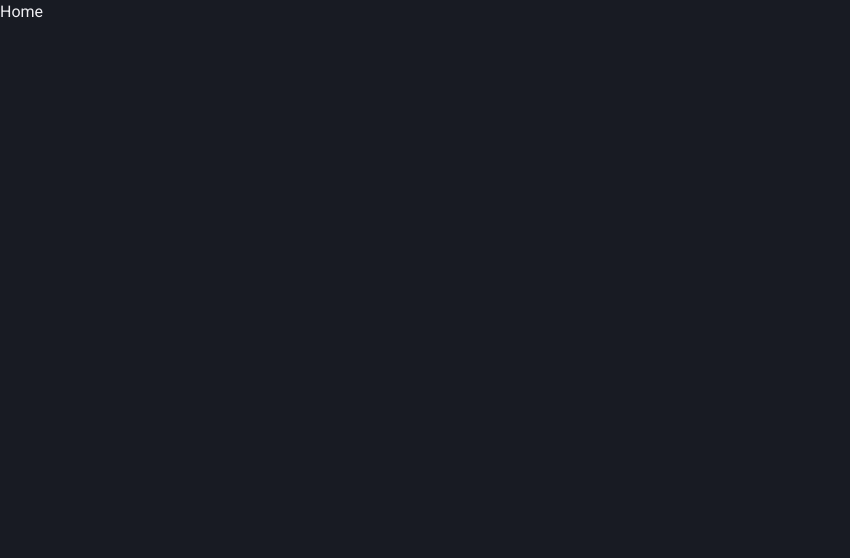
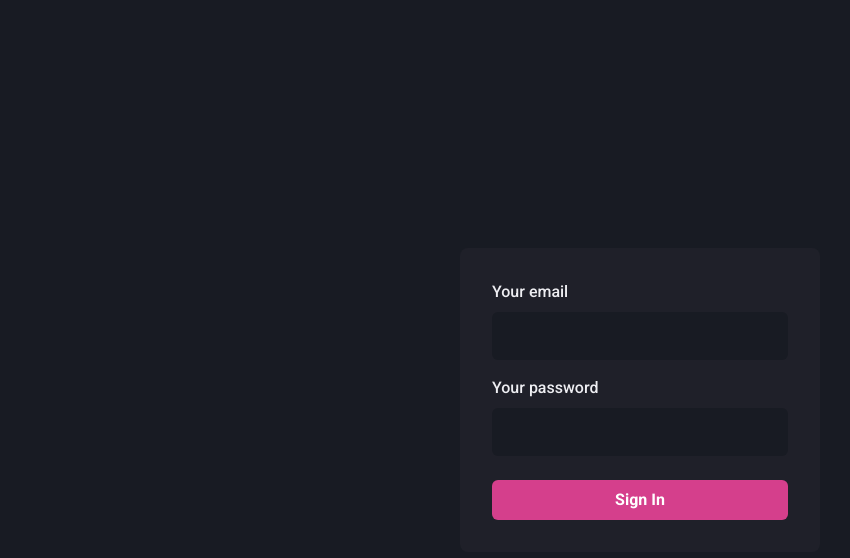
Before and after one commit to jmamadeu/dashgo, a Next.js app: page / in a window 1280 px wide. Shown: the top 558 px of the page, without its empty margins (0-850 px from the left). Built offline with nearby package versions, Linux system fonts and the light colour scheme.

Commit message:
feat: login page

```diff
--- /dev/null
+++ b/src/components/form/input.tsx
@@ -0,0 +1,29 @@
+import {
+  FormControl,
+  FormLabel,
+  Input as ChakraInput,
+  InputProps as ChakraInputProps
+} from "@chakra-ui/react";
+
+type InputProps = ChakraInputProps & {
+  name: string;
+  label?: string;
+};
+
+export const Input = ({ name, label, ...rest }: InputProps) => (
+  <FormControl>
+    <FormLabel htmlFor="password">{label}</FormLabel>
+    <ChakraInput
+      name={name}
+      id={name}
+      focusBorderColor="pink.500"
+      bgColor="gray.900"
+      variant="filled"
+      _hover={{
+        bgColor: "gray.900"
+      }}
+      size="lg"
+      {...rest}
+    />
+  </FormControl>
+);
--- a/src/pages/_document.tsx
+++ b/src/pages/_document.tsx
@@ -3,7 +3,7 @@ import Document, {
   Head,
   Html,
   Main,
-  NextScript
+  NextScript,
 } from "next/document";
 
 class MyDocument extends Document {
--- a/src/pages/index.tsx
+++ b/src/pages/index.tsx
@@ -1,9 +1,10 @@
+import { Button, Flex, Stack } from "@chakra-ui/react";
 import type { NextPage } from "next";
 import Head from "next/head";
+import { Input } from "../components/form/input";
 
-const Home: NextPage = () => {
-  return (
-    <div>
+const Home: NextPage = () => (
+  <Flex as="main" justify="center" align="center" h="100vh">
     <Head>
       <title>DashGo</title>
       <meta
@@ -12,9 +13,26 @@ const Home: NextPage = () => {
       />
       <link rel="icon" href="/favicon.ico" />
     </Head>
-      <h1>Home </h1>
-    </div>
+
+    <Flex
+      as="form"
+      width="100%"
+      maxW={360}
+      bg="gray.800"
+      p={8}
+      borderRadius={8}
+      flexDir="column"
+    >
+      <Stack spacing={4}>
+        <Input name="email" type="email" label="Your email" />
+        <Input name="password" type="password" label="Your password" />
+      </Stack>
+
+      <Button type="button" marginTop={6} colorScheme="pink">
+        Sign In
+      </Button>
+    </Flex>
+  </Flex>
 );
-};
 
 export default Home;
```
Lines whose indentation alone changed are shown as unchanged.
